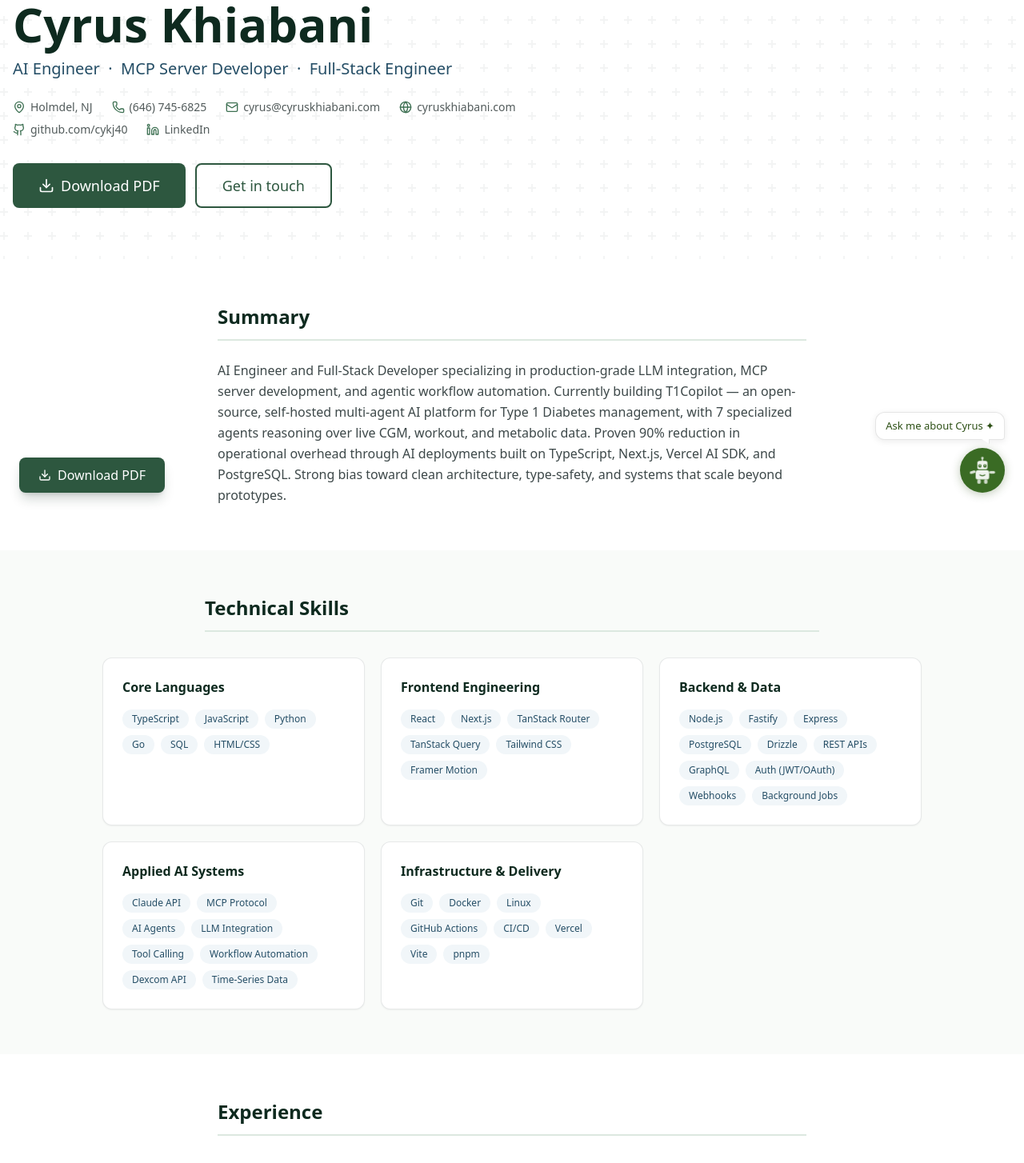
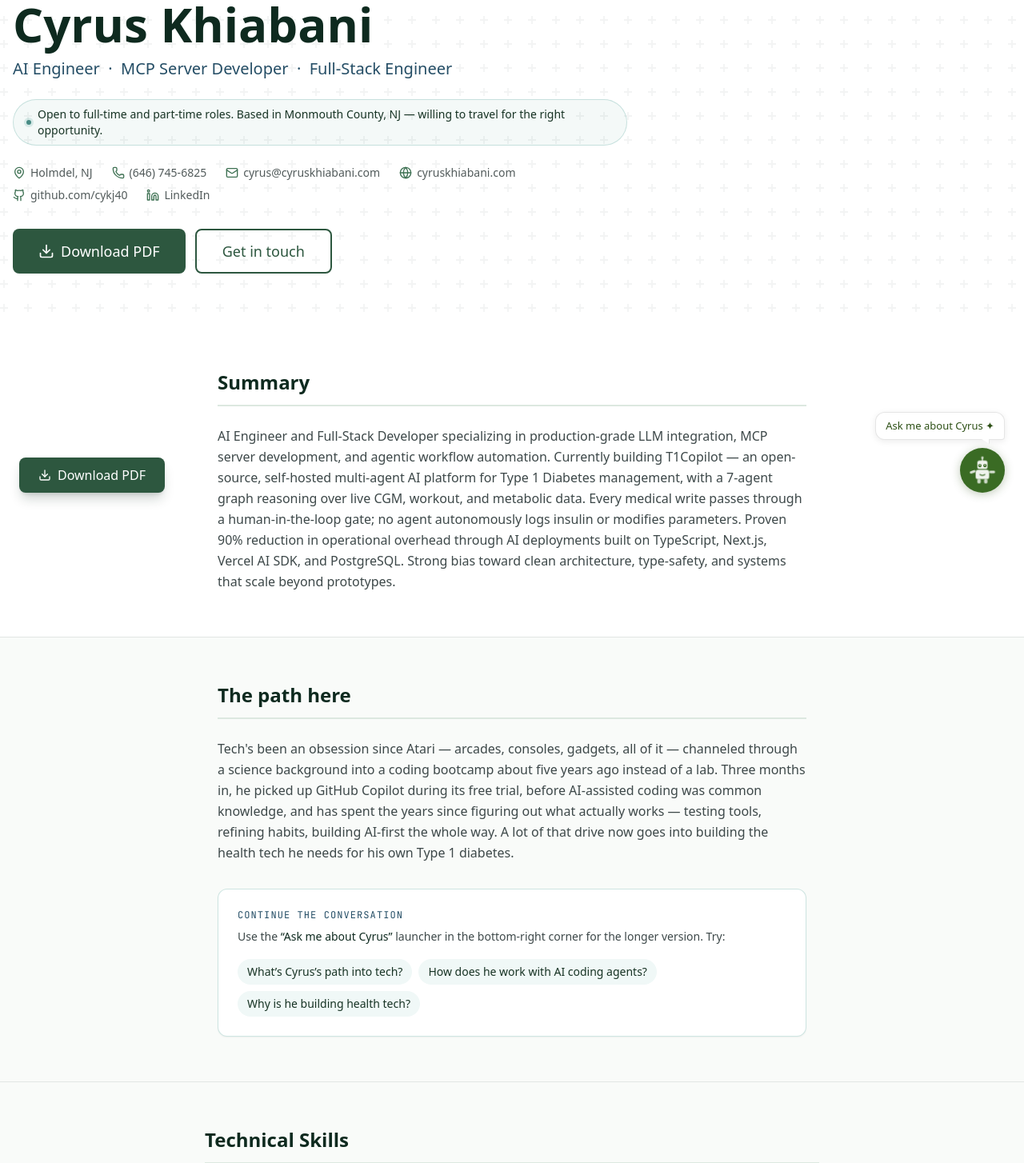
Before and after one commit to cykj40/cyrus-personal-website, a React (Vite) app: page /hire-me in a window 1280 px wide. Shown: the part 160-1614 px from the top of the page at 80% size. Built offline with nearby package versions, Linux system fonts and the light colour scheme; a web font is replaced by a local one.

Commit message:
Update engineering.tsx

```diff
--- a/src/routes/engineering.tsx
+++ b/src/routes/engineering.tsx
@@ -59,6 +59,14 @@ function PageHeader() {
             className="text-xl font-medium text-ridge-700 mb-6"
           >
             AI Engineer &nbsp;·&nbsp; MCP Server Developer &nbsp;·&nbsp; Full-Stack Engineer
+          </motion.p>
+
+          <motion.p
+            variants={fadeUp}
+            className="mb-6 inline-flex items-center gap-2 rounded-full border border-ocean-400/30 bg-ocean-400/[0.07] px-4 py-2 text-sm font-medium text-pine-800"
+          >
+            <span className="size-1.5 shrink-0 rounded-full bg-ocean-500 ring-[3px] ring-ocean-400/20" />
+            Open to full-time and part-time roles. Based in Monmouth County, NJ — willing to travel for the right opportunity.
           </motion.p>
 
           <motion.div
@@ -128,11 +136,63 @@ function SummarySection() {
             AI Engineer and Full-Stack Developer specializing in production-grade LLM integration,
             MCP server development, and agentic workflow automation. Currently building T1Copilot —
             an open-source, self-hosted multi-agent AI platform for Type 1 Diabetes management,
-            with 7 specialized agents reasoning over live CGM, workout, and metabolic data. Proven 90%
-            reduction in operational overhead through AI deployments built on TypeScript, Next.js,
+            with a 7-agent graph reasoning over live CGM, workout, and metabolic data. Every medical
+            write passes through a human-in-the-loop gate; no agent autonomously logs insulin or
+            modifies parameters. Proven 90% reduction in operational overhead through AI deployments built on TypeScript, Next.js,
             Vercel AI SDK, and PostgreSQL. Strong bias toward clean architecture, type-safety, and
             systems that scale beyond prototypes.
           </motion.p>
+        </motion.div>
+      </div>
+    </section>
+  );
+}
+
+function StorySection() {
+  return (
+    <section className="border-y border-granite-400/20 bg-pine-50/40 py-14">
+      <div className="container mx-auto max-w-3xl px-4">
+        <motion.div
+          variants={stagger}
+          initial="hidden"
+          whileInView="show"
+          viewport={{ once: true }}
+        >
+          <motion.h2
+            variants={fadeUp}
+            className="mb-6 border-b-2 border-pine-100 pb-3 text-2xl font-bold text-pine-900"
+          >
+            The path here
+          </motion.h2>
+          <motion.p variants={fadeUp} className="text-base leading-relaxed text-granite-700">
+            Tech's been an obsession since Atari — arcades, consoles, gadgets, all of it — channeled through a science background into a coding bootcamp about five years ago instead of a lab. Three months in, he picked up GitHub Copilot during its free trial, before AI-assisted coding was common knowledge, and has spent the years since figuring out what actually works — testing tools, refining habits, building AI-first the whole way. A lot of that drive now goes into building the health tech he needs for his own Type 1 diabetes.
+          </motion.p>
+
+          <motion.div
+            variants={fadeUp}
+            className="mt-8 rounded-xl border border-ocean-400/30 bg-white p-5 shadow-sm sm:p-6"
+          >
+            <p className="font-mono text-xs uppercase tracking-[0.09em] text-ridge-700">
+              Continue the conversation
+            </p>
+            <p className="mt-2 text-sm leading-relaxed text-granite-700">
+              Use the <span className="font-medium text-pine-900">“Ask me about Cyrus”</span> launcher in the bottom-right corner for the longer version. Try:
+            </p>
+            <ul className="mt-4 flex flex-wrap gap-2" aria-label="Suggested chat questions">
+              {[
+                'What’s Cyrus’s path into tech?',
+                'How does he work with AI coding agents?',
+                'Why is he building health tech?',
+              ].map((question) => (
+                <li
+                  key={question}
+                  className="rounded-full bg-ocean-50 px-3 py-1.5 text-sm text-pine-800"
+                >
+                  {question}
+                </li>
+              ))}
+            </ul>
+          </motion.div>
         </motion.div>
       </div>
     </section>
@@ -187,8 +247,8 @@ function SkillsSection() {
 
 const experienceBullets = [
   {
-    label: 'MCP Server Architecture',
-    text: 'Designed and shipped production TSheets/QuickBooks Time MCP server with full OAuth2 flow, reducing manual timesheet-to-billing processing by 90% and enabling Claude AI to extract, format, and route construction job notes directly into Sage 100 Contractor.',
+    label: 'MCP Servers Shipped',
+    text: 'Designed and shipped production MCP servers, including TSheets/QuickBooks Time with full OAuth2 flow, reducing manual timesheet-to-billing processing by 90% and enabling Claude AI to extract, format, and route construction job notes directly into Sage 100 Contractor.',
   },
   {
     label: 'Agentic AI Deployment',
@@ -337,6 +397,7 @@ const education = [
 ];
 
 const certifications = [
+  'CompTIA A+ Core 1 (220-1101) — passed',
   'DeepLearning.ai — Open Source Models with Hugging Face · Knowledge Graphs for RAG',
   'Kaggle — Python · Machine Learning · Pandas · Intermediate Machine Learning',
   'IBM — Web Development Professional Certificate',
@@ -421,6 +482,7 @@ export function EngineeringContent({ includeAbout = false }: EngineeringContentP
     <>
       <PageHeader />
       <SummarySection />
+      <StorySection />
       <SkillsSection />
       <ExperienceSection />
       <ProjectsSection />
```
